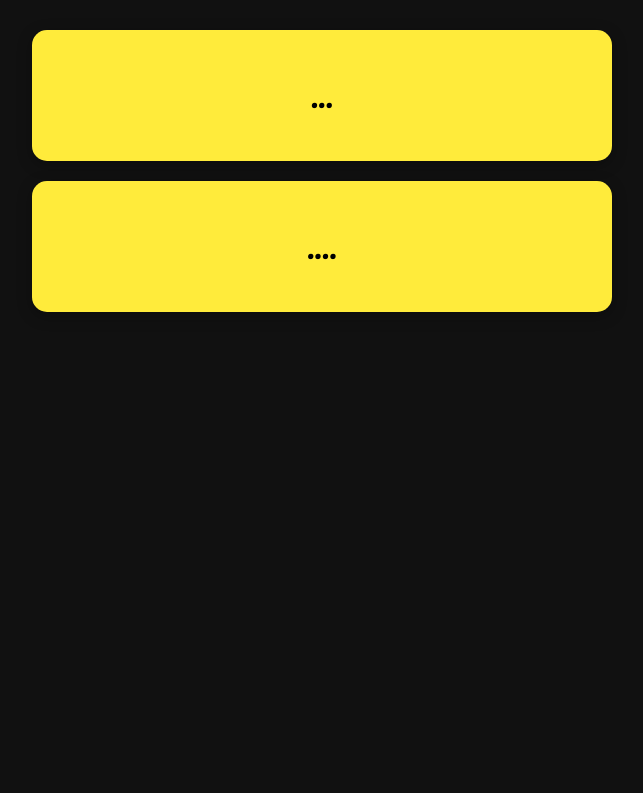
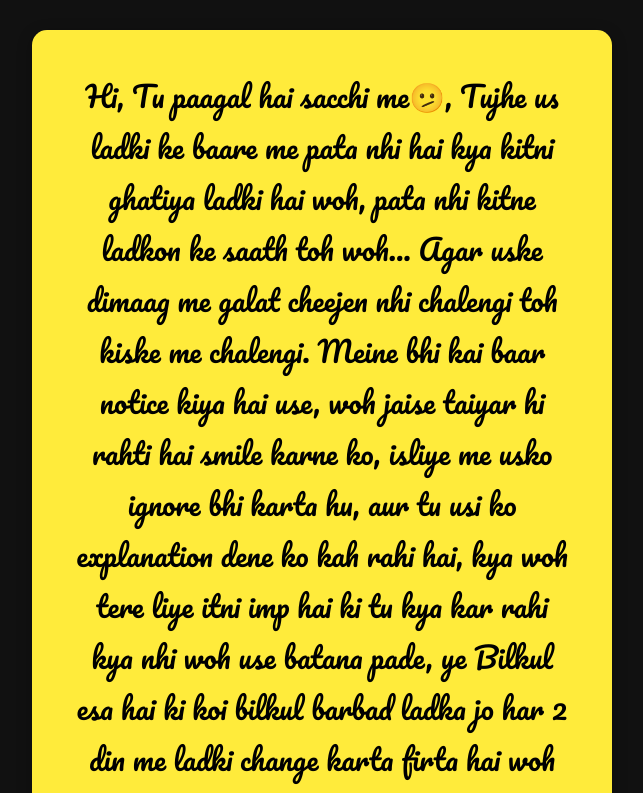
Before and after one commit to Agyat17/a, a plain HTML site: page index.html in a window 1280 px wide. Shown: the top 793 px of the page, without its empty margins (318-961 px from the left). Drawn offline with Linux system fonts and the light colour scheme.

Commit message:
Update index.html

```diff
--- a/index.html
+++ b/index.html
@@ -13,8 +13,9 @@
 </head>
 <body>
 
-<div class="box">...</div>
-<div class="box">....</div>
+<div class="box">Hi, Tu paagal hai sacchi me🫤, Tujhe us ladki ke baare me pata nhi hai kya kitni ghatiya ladki hai woh, pata nhi kitne ladkon ke saath toh woh... Agar uske dimaag me galat cheejen nhi chalengi toh kiske me chalengi. Meine bhi kai baar notice kiya hai use, woh jaise taiyar hi rahti hai smile karne ko, isliye me usko ignore bhi karta hu, aur tu usi ko explanation dene ko kah rahi hai, kya woh tere liye itni imp hai ki tu kya kar rahi kya nhi woh use batana pade, ye Bilkul esa hai ki koi bilkul barbad ladka jo har 2 din me ladki change karta firta hai woh mujhse aakar bole ki mujhe tujhpe shak hai, toh me kya karu uska, me kitna bhi samjha du use woh nhi samjhega, ab me usko tere saamne bol bhi du toh woh firse kuch n kuch bakwas soch hi legi, aur haan meine tere baare me kabhi kisi se kuch nhi kaha, koi tere baare me kuch bol bhi raha hoga toh me pahle hi chup ho jata hu,shuru shuru me rahul aur deepak(naam ka teacher) woh jarur tere baare me mujhse poonchta rahta tha, lekin meri taraf se koi khas response nhi aaya toh ab woh bhi nhi punchte, aur November me toh me Lucknow tha aur mujhe teri birth date bhi nhi pata thi, faaltu me jhoot bol rahi hai woh, aur tujhe bhi pata hai ye baat fir bhi usko itna serious le rahi hai,
+</div>
+<div class="box">aur mera mood bilkul kharab nhi hua hai in sab se, tu bhi usko simply ignore karde woh kuch nhi hai tere aage jo tujhe usko explanation dene ki jarurat pade, me tere se pahle jaise hi behave karunga thik hai, vaise kitne din lage us patra ko likhne me😅 bahut hi detailed tha ese lag raha tha kisi ne coding kar rakhi hai</div>
 
 </body>
 </html>
```
